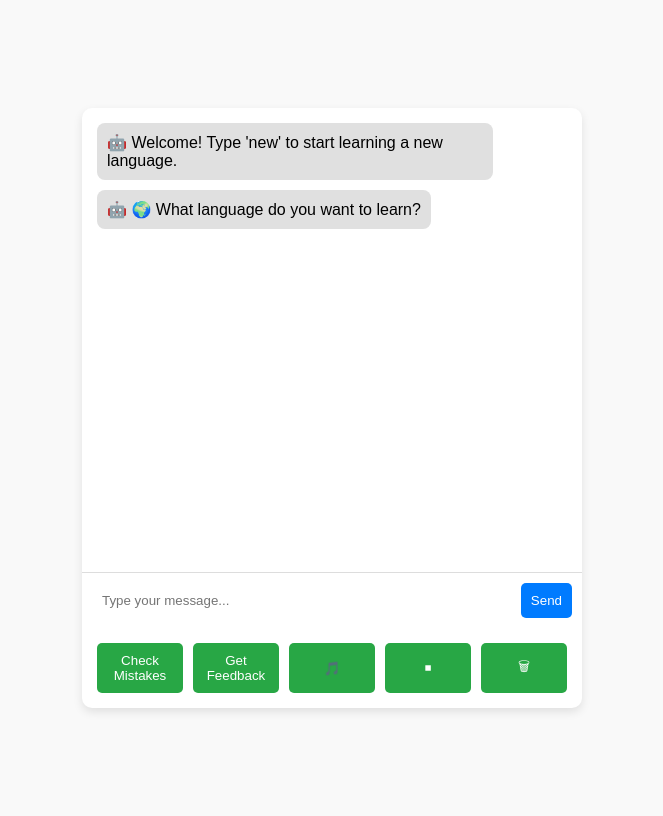
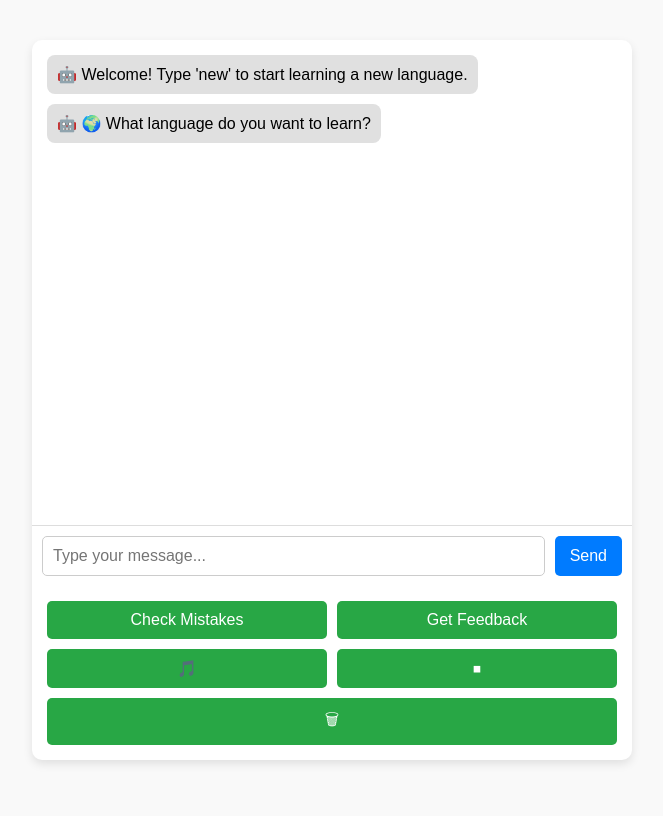
Before and after one commit to sarojnikhil/ai_chatbot, a Flask app: page / in a window 1280 px wide. Shown: the whole page, without its empty margins (308-971 px from the left). After the commit the page ends 764 px from the top, so only its background shows below. Run offline with Flask 3, Linux system fonts and the light colour scheme.

Commit message:
Update index.html

```diff
--- a/templates/index.html
+++ b/templates/index.html
@@ -6,18 +6,26 @@
     <title>AI Language Tutor</title>
     <script src="https://code.jquery.com/jquery-3.6.0.min.js"></script>
     <style>
+        * {
+            box-sizing: border-box;
+            margin: 0;
+            padding: 0;
+        }
+
         body {
             font-family: Arial, sans-serif;
             background-color: #f9f9f9;
             display: flex;
             justify-content: center;
             align-items: center;
-            height: 100vh;
-            flex-direction: column;
+            min-height: 100vh;
+            padding: 10px;
         }
+
         .chat-container {
-            width: 500px;
-            height: 600px;
+            width: 100%;
+            max-width: 600px;
+            height: 90vh;
             background: white;
             box-shadow: 0 4px 10px rgba(0, 0, 0, 0.1);
             border-radius: 10px;
@@ -25,6 +33,7 @@
             display: flex;
             flex-direction: column;
         }
+
         .chat-box {
             flex: 1;
             padding: 15px;
@@ -32,54 +41,86 @@
             display: flex;
             flex-direction: column;
         }
+
         .message {
             padding: 10px;
             border-radius: 8px;
             margin-bottom: 10px;
             max-width: 80%;
+            word-wrap: break-word;
         }
+
         .user-message {
             align-self: flex-end;
             background: #007bff;
             color: white;
         }
+
         .bot-message {
             align-self: flex-start;
             background: #e0e0e0;
         }
+
         .input-container {
             display: flex;
             padding: 10px;
             border-top: 1px solid #ddd;
             background: white;
         }
-        input {
+
+        input[type="text"] {
             flex: 1;
             padding: 10px;
-            border: none;
+            border: 1px solid #ccc;
             border-radius: 5px;
             outline: none;
+            font-size: 1rem;
         }
+
         button {
             background: #007bff;
             color: white;
             border: none;
-            padding: 10px;
+            padding: 10px 15px;
             margin-left: 10px;
             cursor: pointer;
             border-radius: 5px;
+            font-size: 1rem;
+            transition: background 0.3s ease;
         }
+
+        button:hover {
+            background: #0056b3;
+        }
+
         .action-buttons {
             display: flex;
             justify-content: space-between;
             padding: 10px;
+            flex-wrap: wrap;
         }
+
         .action-buttons button {
-            flex: 1;
+            flex: 1 1 45%;
             margin: 5px;
             background: #28a745;
         }
+
+        @media (max-width: 600px) {
+            .chat-container {
+                height: 95vh;
+            }
+
+            button, input[type="text"] {
+                font-size: 0.95rem;
+            }
+
+            .action-buttons button {
+                flex: 1 1 100%;
+            }
+        }
     </style>
+
 </head>
 <body>
     <div class="chat-container">
```
